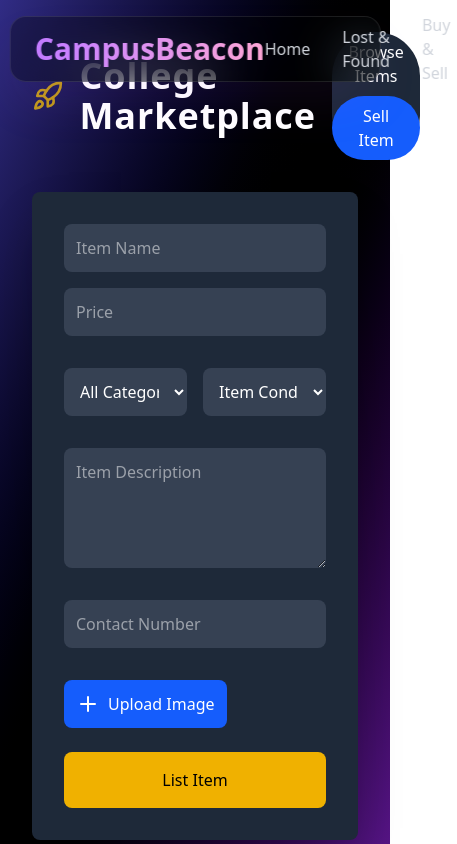
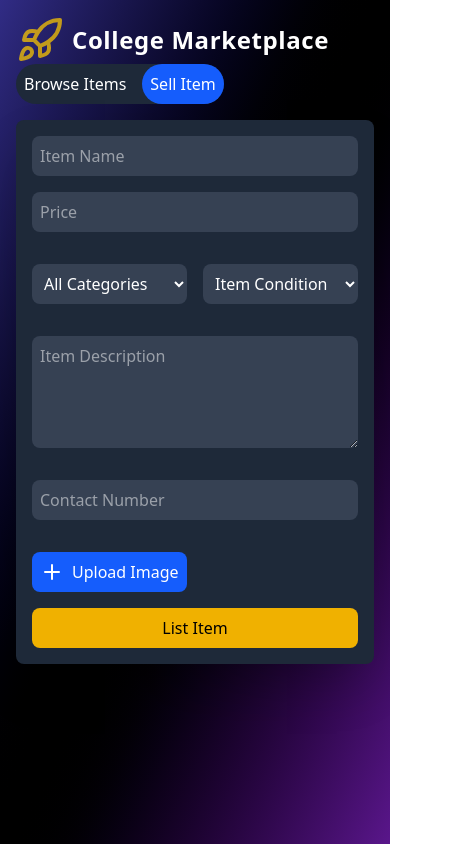
Before and after one commit to singhashish9963/CampusBeacon, a React (Vite) app in the folder client/CampusBeacon/: page /marketplace in a window 390 px wide. Both pictures are taken after a click on the button "Sell Item". Shown: the top 844 px of the page, 457 px wide, since content can reach past the window. Built offline with nearby package versions, Linux system fonts and the light colour scheme.

Commit message:
made footer and navbar responsive

```diff
--- a/client/CampusBeacon/src/components/Footer.jsx
+++ b/client/CampusBeacon/src/components/Footer.jsx
@@ -16,7 +16,7 @@ import IconHoverStyle from "./IconHoverStyle";
 const Footer = () => {
   return (
     <div className="bg-gradient-to-b from-gray-900 to-black text-white py-8">
-      <div className="container mx-auto grid grid-cols-1 grid-cols-3 gap-8 px-4">
+      <div className="container mx-auto grid grid-cols-1 md:grid-cols-3 gap-8 px-4">
         {/* Contact Us Section */}
 
         <motion.div
@@ -82,41 +82,30 @@ const Footer = () => {
           <h3 className="text-2xl font-bold mb-4 text-blue-400 font-mono">
             Designed And Developed by
           </h3>
-          <div className="flex mb-4">
-            Ayush Jadaun
-            <div className="flex space-x-4 pl-6">
-              <div>
+          <div className="space-y-4 mb-4">
+            <div className="flex items-center">
+              Ayush Jadaun
+              <div className="flex space-x-4 pl-6">
                 <a href="https://github.com/ayush-jadaun">
                   <FaGithub className={IconHoverStyle} size={24} />
                 </a>
-              </div>
-              <div>
                 <a href="https://www.linkedin.com/in/ayush-jadaun-677199311/">
                   <FaLinkedin className={IconHoverStyle} size={24} />
                 </a>
-              </div>
-              <div>
                 <a href="mailto:ayushjadaun6@gmail.com">
                   <FaEnvelope className={IconHoverStyle} size={24} />
                 </a>
               </div>
             </div>
-          </div>
-          <div className="flex">
-            Ayush Agarwal
-            <div className="flex space-x-4 pl-4">
-              <div>
+            <div className="flex items-center">
+              Ayush Agarwal
+              <div className="flex space-x-4 pl-4">
                 <a href="https://github.com/ayushagr101">
                   <FaGithub className={IconHoverStyle} size={24} />
                 </a>
-              </div>
-
-              <div>
                 <a href="https://www.linkedin.com/in/ayush-agarwal-108127311/">
                   <FaLinkedin className={IconHoverStyle} size={24} />
                 </a>
-              </div>
-              <div>
                 <a href="mailto:ayush.agr160@gmail.com">
                   <FaEnvelope className={IconHoverStyle} size={24} />
                 </a>
--- a/client/CampusBeacon/src/components/NavBar.jsx
+++ b/client/CampusBeacon/src/components/NavBar.jsx
@@ -47,7 +47,7 @@ function NavBar() {
     <>
       {/* Hover detection area */}
       <div
-        className="fixed top-0 left-0 w-full h-8 z-50"
+        className="fixed top-0 left-0 w-full h-8 z-50 md:block hidden"
         onMouseEnter={() => setIsVisible(true)}
       />
 
@@ -59,7 +59,7 @@ function NavBar() {
             animate={{ y: 0 }}
             exit={{ y: -100 }}
             transition={{ type: "spring", stiffness: 300, damping: 30 }}
-            className="fixed top-4 left-1/2 -translate-x-1/2 w-[95%] max-w-7xl mx-auto z-50"
+            className="fixed top-4 left-1/2 -translate-x-1/2 w-[95%] max-w-7xl mx-auto z-50 md:block hidden"
             onMouseLeave={() => {
               showTimeoutRef.current = setTimeout(() => {
                 setIsVisible(false);
--- a/client/CampusBeacon/src/pages/buyAndSellPage.jsx
+++ b/client/CampusBeacon/src/pages/buyAndSellPage.jsx
@@ -2,6 +2,7 @@ import React, { useState } from "react";
 import { AnimatePresence, motion } from "framer-motion";
 import { Rocket, Search, Plus } from "lucide-react";
 import ItemCard from "../components/ItemCard";
+
 const Marketplace = () => {
   const [activeTab, setActiveTab] = useState("browse");
   const [searchTerm, setSearchTerm] = useState("");
@@ -33,6 +34,7 @@ const Marketplace = () => {
     const { name, value } = e.target;
     setListingItem((prev) => ({ ...prev, [name]: value }));
   };
+
   const handleImageUpload = (e) => {
     const file = e.target.files[0];
     const reader = new FileReader();
@@ -47,25 +49,26 @@ const Marketplace = () => {
     setMarketItems([...marketItems, { ...listingItem, id: Date.now() }]);
     setActiveTab("browse");
   };
+
   return (
     <div className="min-h-screen bg-gradient-to-br from-indigo-900 via-black to-purple-900 text-white">
-      <div className="container mx-auto p-8">
+      <div className="container mx-auto p-4 md:p-8">
         <motion.div
           initial={{ opacity: 0, y: -50 }}
           animate={{ opacity: 1, y: 0 }}
           transition={{ duration: 0.5 }}
-          className="flex justify-between items-center mb-8"
+          className="flex flex-wrap justify-between items-center mb-4 md:mb-8"
         >
-          <div className="flex items-center space-x-4">
+          <div className="flex items-center space-x-2 md:space-x-4">
             <Rocket className="text-yellow-400 animate-pulse" size={48} />
-            <h1 className="text-4xl font-bold tracking-wide">
+            <h1 className="text-2xl md:text-4xl font-bold tracking-wide">
               College Marketplace
             </h1>
           </div>
-          <div className="bg-gray-800 rounded-full">
+          <div className="bg-gray-800 rounded-full flex space-x-2">
             <button
               onClick={() => setActiveTab("browse")}
-              className={`px-4 py-2 rounded-full ${
+              className={`px-2 py-2 md:px-4 md:py-2 rounded-full ${
                 activeTab === "browse" ? "bg-blue-600" : ""
               }`}
             >
@@ -73,7 +76,7 @@ const Marketplace = () => {
             </button>
             <button
               onClick={() => setActiveTab("sell")}
-              className={`px-4 py-2 rounded-full ${
+              className={`px-2 py-2 md:px-4 md:py-2 rounded-full ${
                 activeTab === "sell" ? "bg-blue-600" : ""
               }`}
             >
@@ -82,28 +85,28 @@ const Marketplace = () => {
           </div>
         </motion.div>
         <AnimatePresence mode="wait">
-          {activeTab == "browse" && (
+          {activeTab === "browse" && (
             <motion.div
               key="browse"
               initial={{ opacity: 0 }}
               animate={{ opacity: 1 }}
               exit={{ opacity: 0 }}
             >
-              <div className="flex space-x-4 mb-6">
+              <div className="flex flex-col md:flex-row space-y-2 md:space-y-0 md:space-x-4 mb-4 md:mb-6">
                 <div className="relative flex-grow">
                   <input
                     type="text"
                     placeholder="Search marketplace..."
                     value={searchTerm}
                     onChange={(e) => setSearchTerm(e.target.value)}
-                    className="w-full p-3 pl-10 bg-gray-800 rounded-lg text-xl"
+                    className="w-full p-2 md:p-3 pl-10 bg-gray-800 rounded-lg text-xl"
                   />
                   <Search className="absolute left-3 top-1/2 transform -translate-y-1/2 text-gray-400" />
                 </div>
                 <select
                   value={category}
                   onChange={(e) => setCategory(e.target.value)}
-                  className="p-3 bg-gray-800 rounded-lg"
+                  className="p-2 md:p-3 bg-gray-800 rounded-lg"
                 >
                   <option value="">All Categories</option>
                   <option value="Electronics">Electronics</option>
@@ -113,7 +116,7 @@ const Marketplace = () => {
                   <option value="Cycle">Cycle</option>
                 </select>
               </div>
-              <div className="grid md:grid-cols-2 lg:grid-cols-3 gap-4">
+              <div className="grid sm:grid-cols-2 lg:grid-cols-3 gap-4">
                 {marketItems.map((item, id) => (
                   <ItemCard key={item.id} item={item} />
                 ))}
@@ -123,28 +126,28 @@ const Marketplace = () => {
           {activeTab === "sell" && (
             <motion.div
               key="sell"
-              nitial={{ opacity: 0 }}
+              initial={{ opacity: 0 }}
               animate={{ opacity: 1 }}
               exit={{ opacity: 0 }}
               className="flex justify-center items-center"
             >
               <form
                 onSubmit={submitListing}
-                className="bg-gray-800 p-8 rounded-lg space-y-6 w-full max-w-lg shadow-2xl"
+                className="bg-gray-800 p-4 md:p-8 rounded-lg space-y-4 md:space-y-6 w-full max-w-lg shadow-2xl"
               >
                 <motion.div
                   initial={{ y: 50, opacity: 0 }}
                   animate={{ y: 0, opacity: 1 }}
                   transition={{ delay: 0.2 }}
                 >
-                  <div className="grid gir-cols-2 gap-4">
+                  <div className="grid grid-cols-1 md:grid-cols-2 gap-4">
                     <input
                       type="text"
                       name="name"
                       value={listingItem.name}
                       onChange={handleInputChange}
                       placeholder="Item Name"
-                      className="bg-gray-700 p-3 rounded-lg"
+                      className="bg-gray-700 p-2 md:p-3 rounded-lg"
                       required
                     />
                     <input
@@ -153,15 +156,15 @@ const Marketplace = () => {
                       value={listingItem.price}
                       onChange={handleInputChange}
                       placeholder="Price"
-                      className="bg-gray-700 p-3 rounded-lg"
+                      className="bg-gray-700 p-2 md:p-3 rounded-lg"
                       required
                     />
-                    <div className="grid grid-cols-2 gap-4 mt-4">
+                    <div className="grid grid-cols-2 gap-4 mt-4 md:mt-0">
                       <select
                         name="category"
                         value={listingItem.category}
                         onChange={handleInputChange}
-                        className="bg-gray-700 p-3 rounded-lg"
+                        className="bg-gray-700 p-2 md:p-3 rounded-lg"
                         required
                       >
                         <option value="">All Categories</option>
@@ -175,7 +178,7 @@ const Marketplace = () => {
                         name="condition"
                         value={listingItem.condition}
                         onChange={handleInputChange}
-                        className="bg-gray-700 p-3 rounded-lg"
+                        className="bg-gray-700 p-2 md:p-3 rounded-lg"
                         required
                       >
                         <option value="">Item Condition</option>
@@ -185,29 +188,27 @@ const Marketplace = () => {
                         <option value="Fair">Little Damaged</option>
                       </select>
                     </div>
-
                     <textarea
                       name="description"
                       value={listingItem.description}
                       onChange={handleInputChange}
                       placeholder="Item Description"
-                      className="w-full bg-gray-700 p-3 rounded-lg mt-4"
+                      className="w-full bg-gray-700 p-2 md:p-3 rounded-lg mt-4"
                       rows="4"
                       required
                     />
-
                     <input
                       type="tel"
                       name="contact"
                       value={listingItem.contactNumber}
                       onChange={handleInputChange}
                       placeholder="Contact Number"
-                      className="w-full bg-gray-700 p-3 rounded-lg mt-4"
+                      className="w-full bg-gray-700 p-2 md:p-3 rounded-lg mt-4"
                       required
                     />
                     <div className="flex items-center space-x-4 mt-4">
                       <input
-                        typle="file"
+                        type="file"
                         accept="image/*"
                         onChange={handleImageUpload}
                         className="hidden"
@@ -215,7 +216,7 @@ const Marketplace = () => {
                       />
                       <label
                         htmlFor="imageUpload"
-                        className="flex items-center bg-blue-600 p-3 rounded-lg cursor-pointer  hover:bg-blue-700 transition-colors"
+                        className="flex items-center bg-blue-600 p-2 md:p-3 rounded-lg cursor-pointer hover:bg-blue-700 transition-colors"
                       >
                         <Plus className="mr-2" /> Upload Image
                       </label>
@@ -230,7 +231,7 @@ const Marketplace = () => {
                   </div>
                   <button
                     type="submit"
-                    className="w-full bg-yellow-500 text-black p-4 rounded-lg hover:bg-yellow-400 mt-6 transition-colors"
+                    className="w-full bg-yellow-500 text-black p-2 md:p-4 rounded-lg hover:bg-yellow-400 mt-4 md:mt-6 transition-colors"
                   >
                     List Item
                   </button>
```
